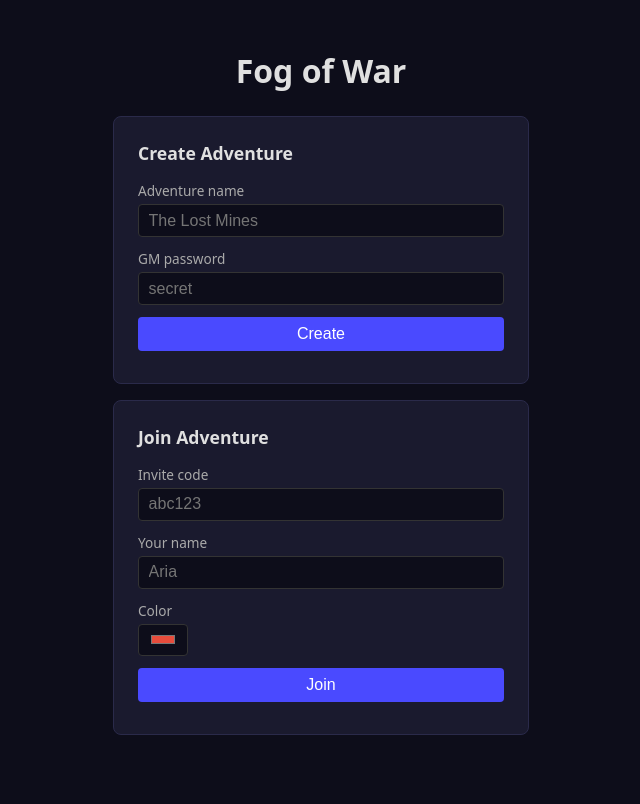
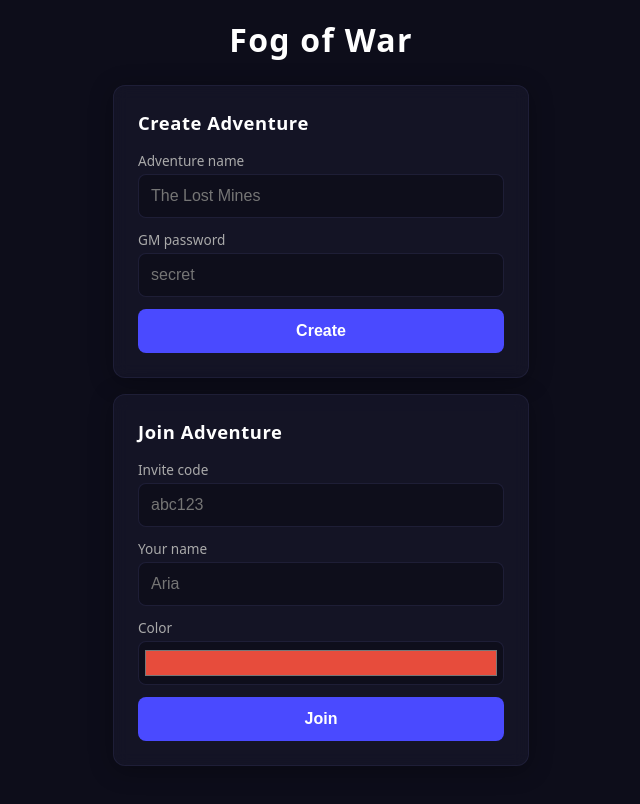
Before and after one commit to nogo/nebeltisch, a website: page public/index.html in a window 1280 px wide. Shown: the whole page, without its empty margins (319-959 px from the left). Drawn offline with Linux system fonts and the light colour scheme.

Commit message:
wu-13: Redesign home page with matching visual language
 10 files changed, 143 insertions(+), 19 deletions(-)
Model: sonnet | Duration: 1m 26s

```diff
--- a/public/css/style.css
+++ b/public/css/style.css
@@ -16,39 +16,86 @@ body.home {
   overflow: auto;
 }
 .home-main { width: 100%; max-width: 480px; padding: 2rem; }
-.home-main h1 { font-size: 2rem; margin-bottom: 1.5rem; text-align: center; }
+.home-main h1 {
+  font-size: 2rem;
+  margin-bottom: 1.5rem;
+  text-align: center;
+  letter-spacing: 0.04em;
+  color: #fff;
+}
 .card {
-  background: #1a1a2e;
-  border: 1px solid #2a2a4a;
-  border-radius: 8px;
+  background: rgba(26, 26, 46, 0.6);
+  backdrop-filter: blur(8px);
+  -webkit-backdrop-filter: blur(8px);
+  border: 1px solid rgba(42, 42, 74, 0.5);
+  border-radius: 12px;
   padding: 1.5rem;
   margin-bottom: 1rem;
+  box-shadow: 0 4px 24px rgba(0, 0, 0, 0.3);
 }
-.card h2 { margin-bottom: 1rem; font-size: 1.1rem; }
+@supports not (backdrop-filter: blur(8px)) {
+  .card { background: #1a1a2e; }
+}
+.card h2 {
+  margin-bottom: 1rem;
+  font-size: 1.15rem;
+  letter-spacing: 0.03em;
+  color: #fff;
+}
 .card label { display: flex; flex-direction: column; gap: 4px; margin-bottom: 0.75rem; font-size: 0.85rem; color: #aaa; }
 .card input[type=text],
-.card input[type=password],
-.card input[type=color] {
-  padding: 0.4rem 0.6rem;
-  background: #0d0d1a;
-  border: 1px solid #333;
-  border-radius: 4px;
+.card input[type=password] {
+  padding: 0 0.75rem;
+  min-height: 44px;
+  background: rgba(13, 13, 26, 0.8);
+  border: 1px solid rgba(42, 42, 74, 0.6);
+  border-radius: 8px;
   color: #e0e0e0;
   font-size: 1rem;
+  outline: none;
+  transition: border-color 200ms ease-out, box-shadow 200ms ease-out;
 }
-.card input[type=color] { height: 2rem; cursor: pointer; }
+.card input[type=text]:focus,
+.card input[type=password]:focus {
+  border-color: #4a4aff;
+  box-shadow: 0 0 0 2px rgba(74, 74, 255, 0.3);
+}
+.card input[type=color] {
+  min-height: 44px;
+  width: 100%;
+  padding: 4px;
+  background: rgba(13, 13, 26, 0.8);
+  border: 1px solid rgba(42, 42, 74, 0.6);
+  border-radius: 8px;
+  cursor: pointer;
+}
 .card button {
   width: 100%;
-  padding: 0.5rem;
+  min-height: 44px;
+  padding: 0 1rem;
   background: #4a4aff;
   color: #fff;
   border: none;
-  border-radius: 4px;
+  border-radius: 8px;
   cursor: pointer;
   font-size: 1rem;
+  font-weight: 600;
+  transition: background-color 200ms ease-out, transform 200ms ease-out;
 }
 .card button:hover { background: #3333cc; }
-.error { color: #e74c3c; margin-top: 0.5rem; font-size: 0.85rem; }
+.card button:active { transform: scale(0.98); }
+.error {
+  color: #e74c3c;
+  margin-top: 0.5rem;
+  font-size: 0.85rem;
+  border-left: 2px solid #e74c3c;
+  padding-left: 0.5rem;
+}
+.error:empty { display: none; }
+@media (max-width: 400px) {
+  .home-main { padding: 1rem; }
+  .card { padding: 1rem; }
+}
 
 /* ── Canvas area (GM and Player) ── */
 #canvas-area {
--- a/public/index.html
+++ b/public/index.html
@@ -3,6 +3,7 @@
 <head>
   <meta charset="UTF-8">
   <meta name="viewport" content="width=device-width, initial-scale=1.0">
+  <meta name="theme-color" content="#0d0d1a">
   <title>Fog of War</title>
   <link rel="stylesheet" href="/css/style.css">
 </head>
@@ -13,8 +14,8 @@
     <section class="card">
       <h2>Create Adventure</h2>
       <form id="create-form">
-        <label>Adventure name<input type="text" id="adv-name" required placeholder="The Lost Mines"></label>
-        <label>GM password<input type="password" id="adv-password" required placeholder="secret"></label>
+        <label>Adventure name<input type="text" id="adv-name" required placeholder="The Lost Mines" autocomplete="off"></label>
+        <label>GM password<input type="password" id="adv-password" required placeholder="secret" autocomplete="new-password"></label>
         <button type="submit">Create</button>
         <p id="create-error" class="error"></p>
       </form>
@@ -23,8 +24,8 @@
     <section class="card">
       <h2>Join Adventure</h2>
       <form id="join-form">
-        <label>Invite code<input type="text" id="join-link" required placeholder="abc123"></label>
-        <label>Your name<input type="text" id="join-name" required placeholder="Aria"></label>
+        <label>Invite code<input type="text" id="join-link" required placeholder="abc123" autocomplete="off"></label>
+        <label>Your name<input type="text" id="join-name" required placeholder="Aria" autocomplete="nickname"></label>
         <label>Color<input type="color" id="join-color" value="#e74c3c"></label>
         <button type="submit">Join</button>
         <p id="join-error" class="error"></p>
```
Also changed, not shown: .forge/done/wu-12.md (renamed from .forge/wu/wu-12.md), 10 other files.
